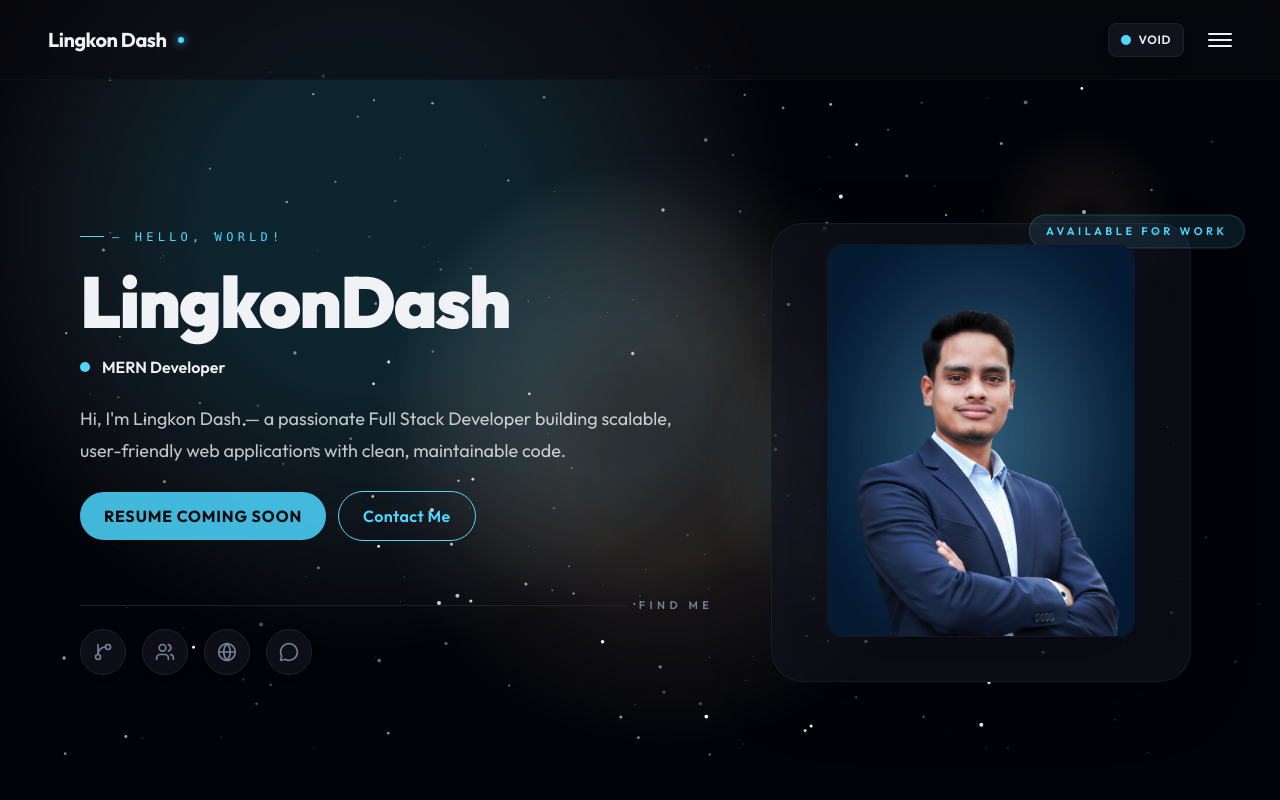
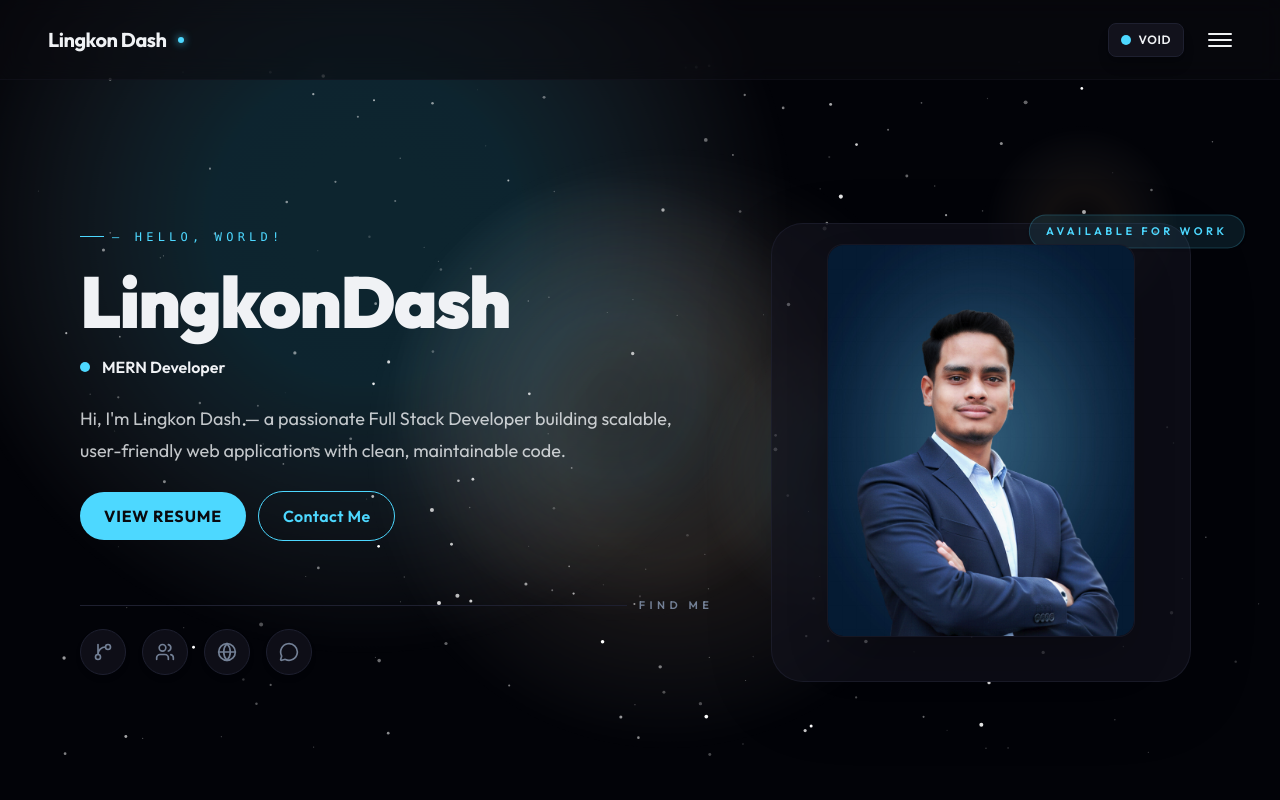
Before and after one commit to LingkonDash/portfolio, a Next.js app: page / in a window 1280 px wide. Shown: the top 800 px of the page. Built offline with nearby package versions, Linux system fonts and the light colour scheme.

Commit message:
feat: add resume download button and PDF file to Hero section

```diff
--- a/src/components/sections/Hero.tsx
+++ b/src/components/sections/Hero.tsx
@@ -181,6 +181,10 @@ export default function Hero() {
     scrollToSection("connect", { behavior: "smooth" });
   };
 
+  const handleResumeClick = () => {
+    window.open("/resume.pdf", "_blank", "noopener,noreferrer");
+  };
+
   return (
     <section
       id="hero"
@@ -219,11 +223,12 @@ export default function Hero() {
 
           <div ref={buttonWrapperRef} className="flex flex-wrap items-center gap-3">
             <button
-              disabled
+              type="button"
               data-cursor="button"
-              className="inline-flex items-center justify-center rounded-full px-6 py-3 bg-accent text-accent-foreground font-bold uppercase tracking-wider opacity-85 cursor-not-allowed select-none transition-colors"
+              onClick={handleResumeClick}
+              className="inline-flex items-center justify-center rounded-full px-6 py-3 bg-accent text-accent-foreground font-bold uppercase tracking-wider select-none transition-colors hover:bg-accent/90"
             >
-              Resume Coming Soon
+              View Resume
             </button>
             <button
               type="button"
```
Also changed, not shown: 2 other files (tests, documents, lock files or other folders).
